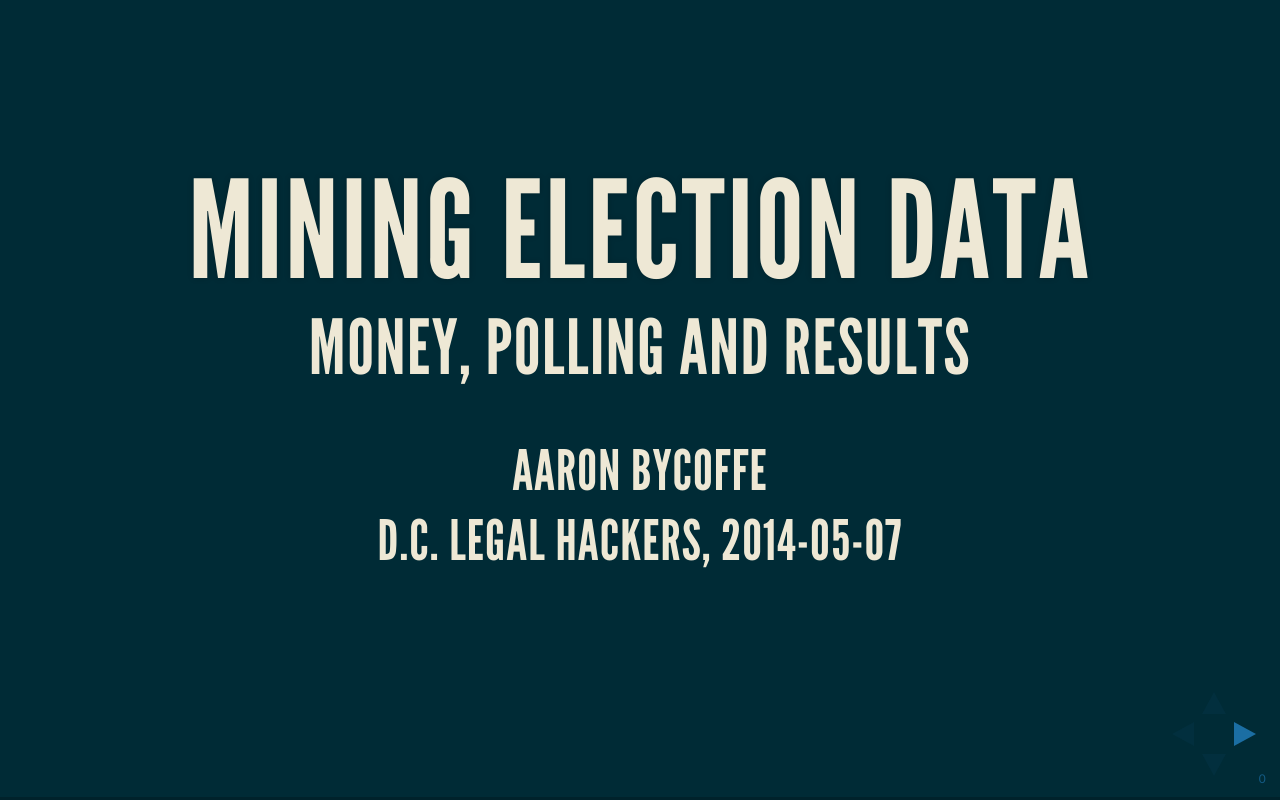
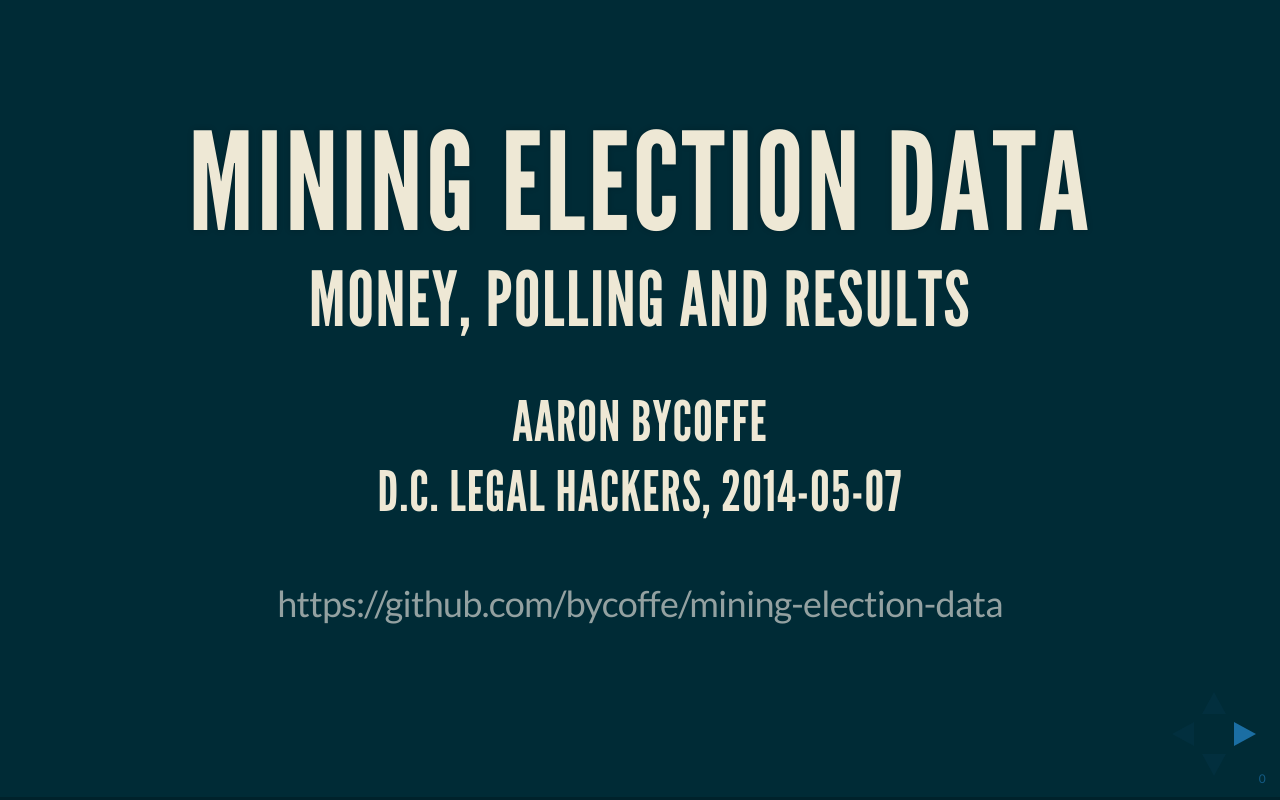
Before and after one commit to bycoffe/mining-election-data, a website: page index.html in a window 1280 px wide. Drawn offline with Linux system fonts and the light colour scheme.

Commit message:
Add URL of presentation

```diff
--- a/index.html
+++ b/index.html
@@ -55,6 +55,9 @@
           <br/>
           <h3>Aaron Bycoffe</h3>
           <h3>D.C. Legal Hackers, 2014-05-07</h4>
+
+          <br/>
+          <p>https://github.com/bycoffe/mining-election-data</p>
         </section>
 
         <section>
```
